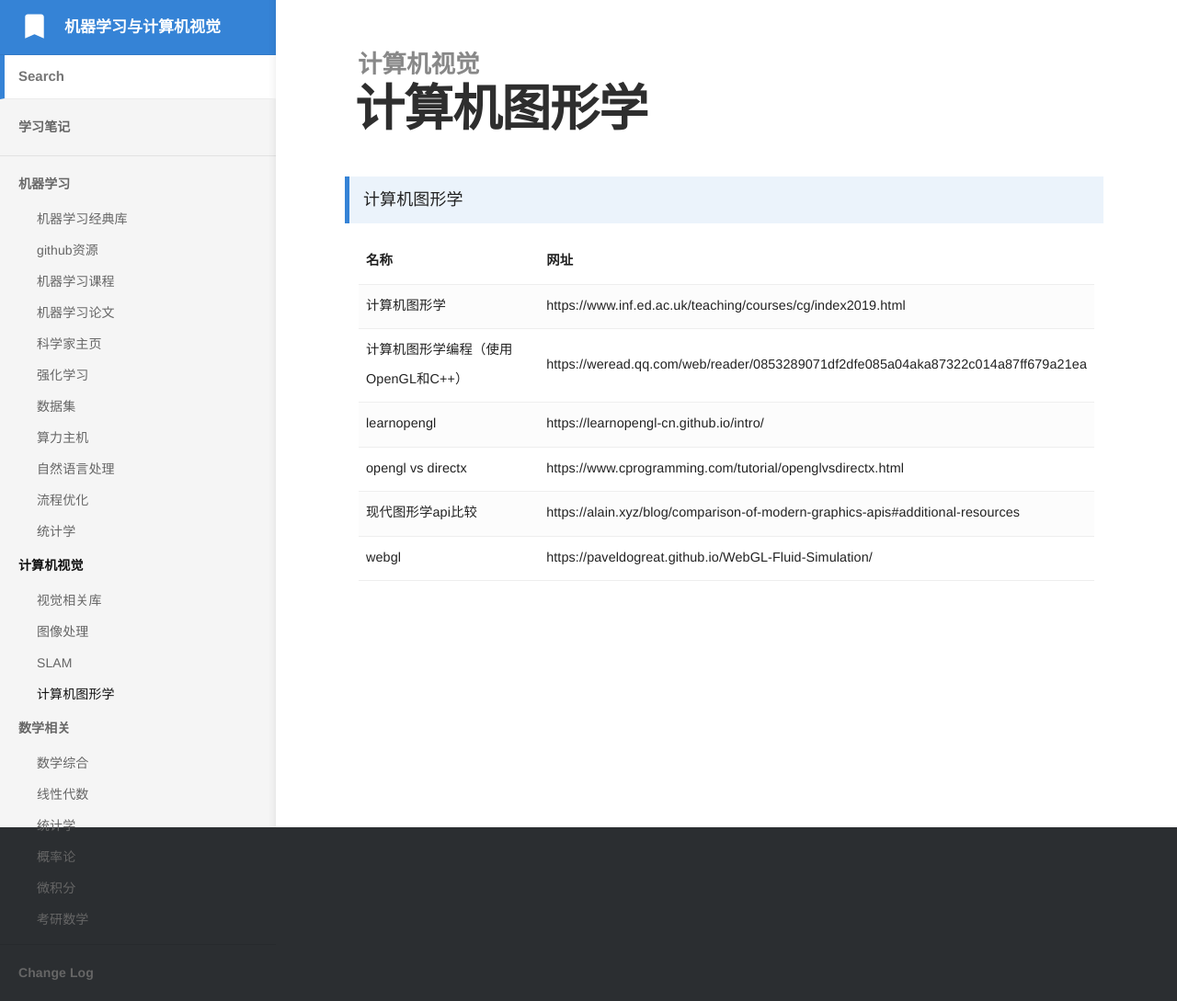
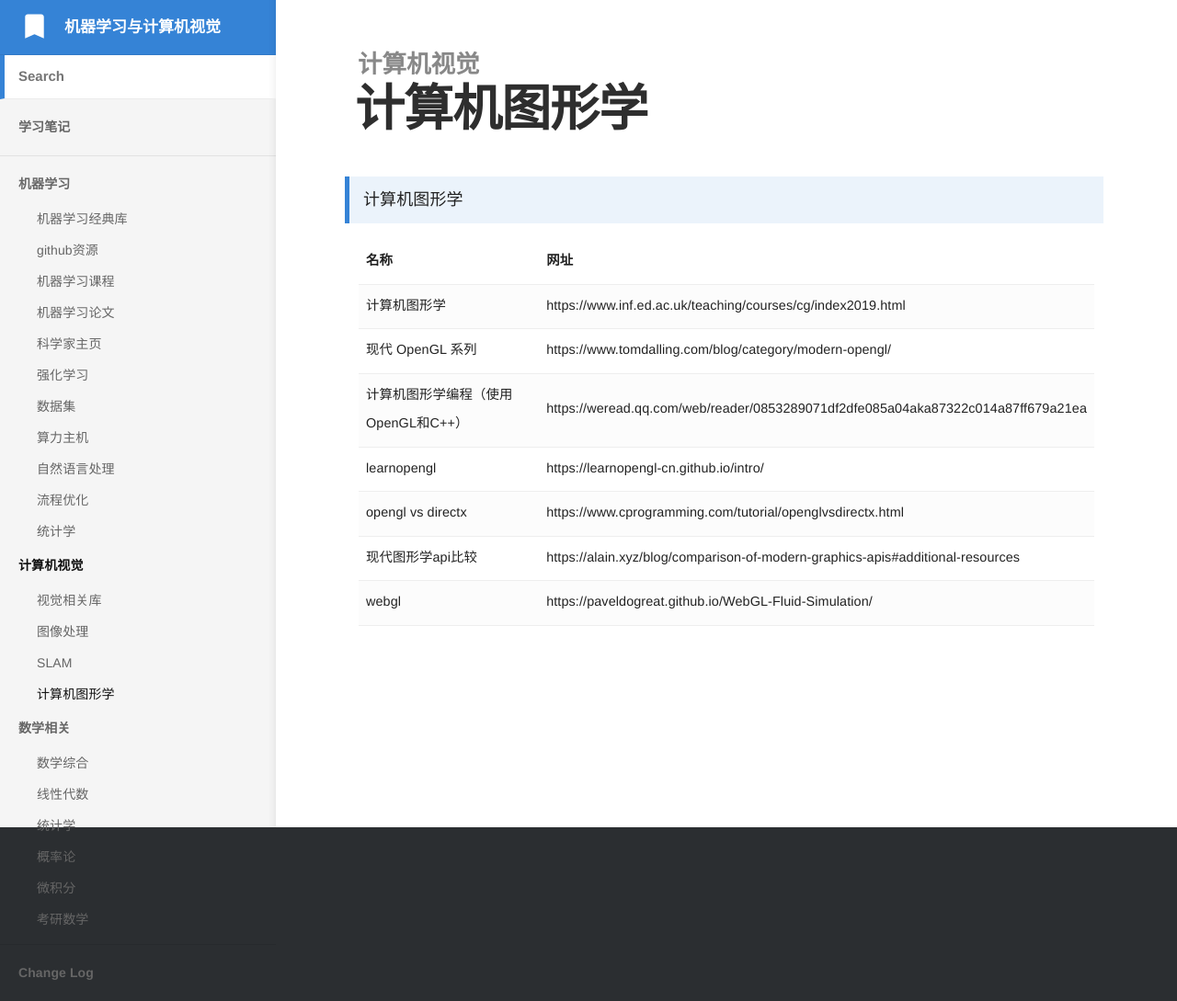
Before and after one commit to bashendixie/Machine_Learning_Notes, a Jekyll site: the page built from _docs/2、计算机视觉/计算机图形学.md, in a window 1280 px wide. Shown: the whole page at 92% size. Built offline with Jekyll 4.4.1, drawn with Linux system fonts in a browser that asks for light colours; some web fonts are replaced.

Commit message:
no message

```diff
--- a/_docs/2、计算机视觉/计算机图形学.md
+++ b/_docs/2、计算机视觉/计算机图形学.md
@@ -25,6 +25,14 @@ order: 4
 			</td>
 			<td>
 				https://www.inf.ed.ac.uk/teaching/courses/cg/index2019.html
+			</td>
+		</tr>
+		<tr>
+			<td>
+				现代 OpenGL 系列
+			</td>
+			<td>
+				https://www.tomdalling.com/blog/category/modern-opengl/
 			</td>
 		</tr>
 		<tr>
```
